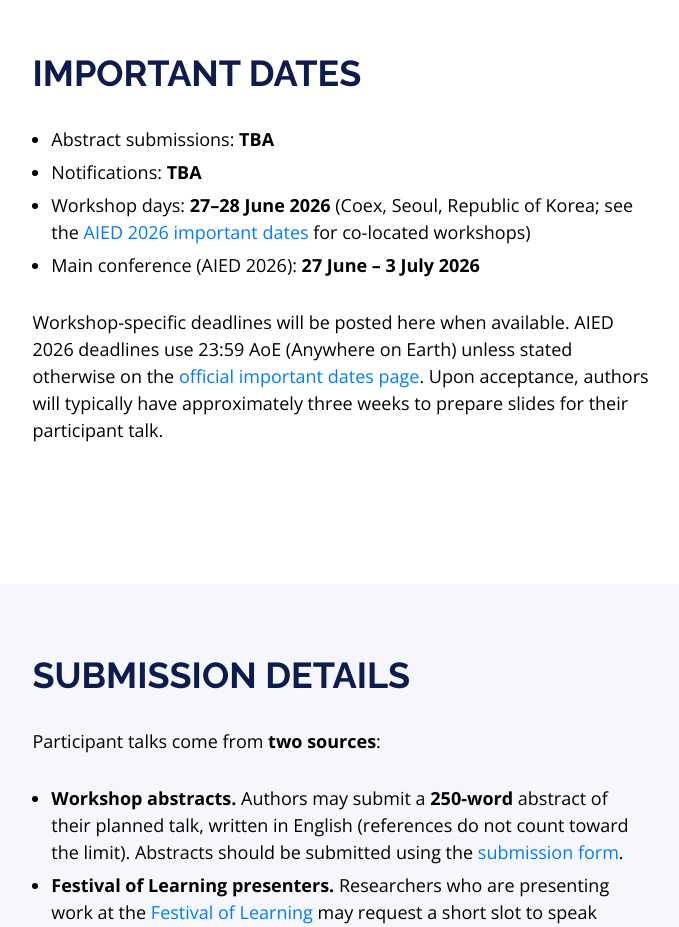
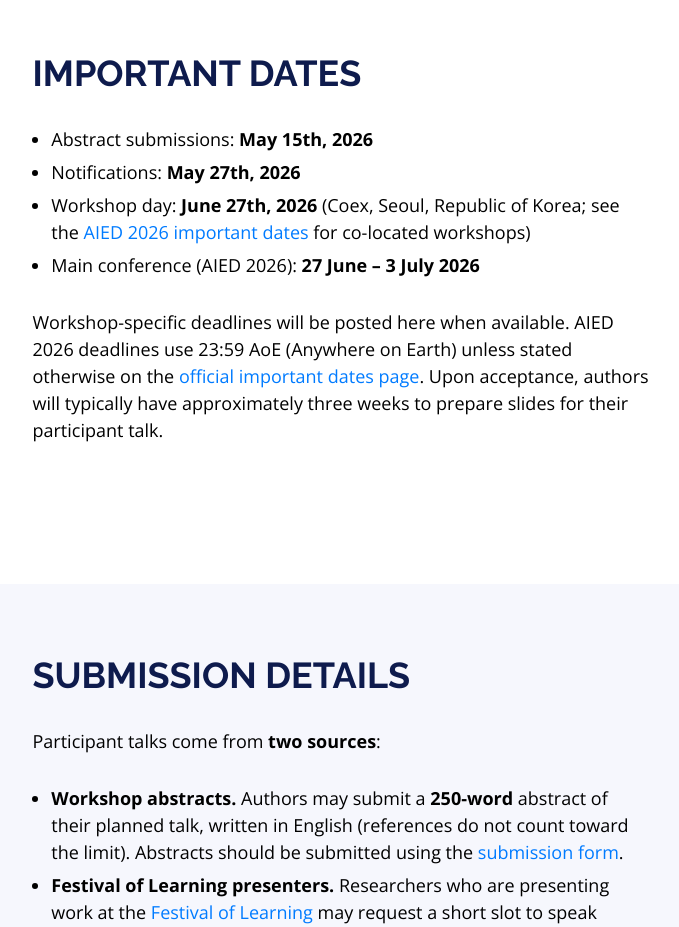
Before and after one commit to fair4aied/2026, a plain HTML site: page index.html in a window 1280 px wide. Shown: the part 3120-4047 px from the top of the page, without its empty margins (295-974 px from the left). Drawn offline with nearby package versions, Linux system fonts and the light colour scheme.

Commit message:
Update index.html

```diff
--- a/index.html
+++ b/index.html
@@ -163,10 +163,10 @@
         <div class="section-header">
           <h2>Important Dates</h2>
           <ul>
-            <li>Abstract submissions: <strong>TBA</strong></li>
-            <li>Notifications: <strong>TBA</strong></li>
+            <li>Abstract submissions: <strong>May 15th, 2026</strong></li>
+            <li>Notifications: <strong>May 27th, 2026</strong></li>
 <!--             <li>Camera-Ready: <strong>TBA</strong></li> -->
-            <li>Workshop days: <strong>27–28 June 2026</strong> (Coex, Seoul, Republic of Korea; see the <a href="https://www.aied-conference.org/2026/call-for-paper/important-dates" target="_blank">AIED 2026 important dates</a> for co-located workshops)</li>
+            <li>Workshop day: <strong>June 27th, 2026</strong> (Coex, Seoul, Republic of Korea; see the <a href="https://www.aied-conference.org/2026/call-for-paper/important-dates" target="_blank">AIED 2026 important dates</a> for co-located workshops)</li>
             <li>Main conference (AIED 2026): <strong>27 June – 3 July 2026</strong></li>
           </ul>
           <p>Workshop-specific deadlines will be posted here when available. AIED 2026 deadlines use 23:59 AoE (Anywhere on Earth) unless stated otherwise on the <a href="https://www.aied-conference.org/2026/call-for-paper/important-dates" target="_blank">official important dates page</a>. Upon acceptance, authors will typically have approximately three weeks to prepare slides for their participant talk. </p>
```
